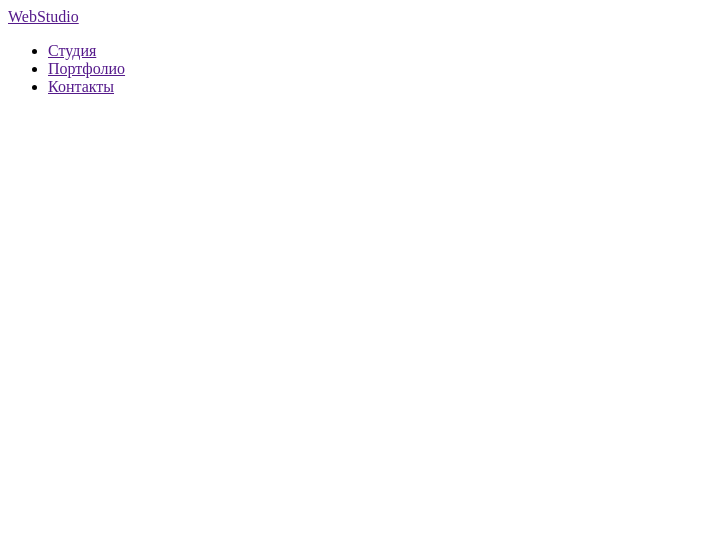
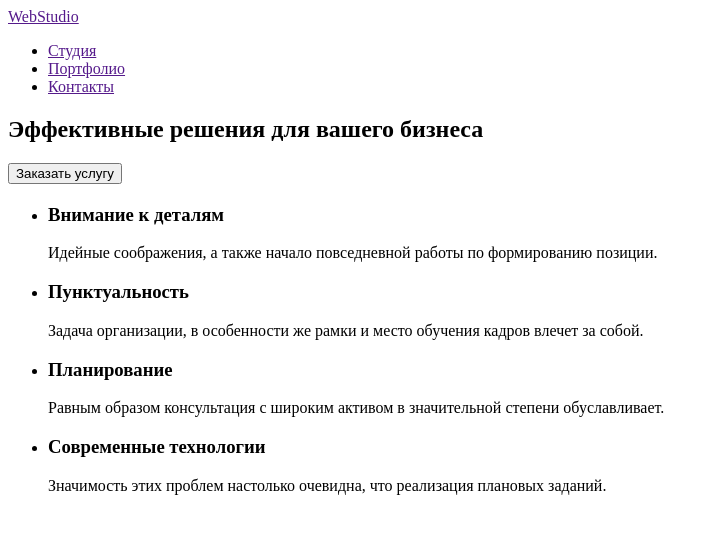
Before and after one commit to RomaSamkov/goit-markup-hw-01, a plain HTML site: page index.html in a window 1280 px wide. Shown: the whole page, without its empty margins (0-719 px from the left). Drawn offline with Linux system fonts and the light colour scheme.

Commit message:
Вторая секция страницы

```diff
--- a/index.html
+++ b/index.html
@@ -18,5 +18,34 @@
         </ul>
         </nav>
     </header>
+
+    <div>
+        <section>
+            <h1>Эффективные решения для вашего бизнеса</h1>
+            <button type="button" >Заказать услугу</button>
+        </section>
+    </div>
+        <section>
+            <h2></h2>
+            <ul>
+                <li>
+                    <h3>Внимание к деталям</h3>
+                    <p>Идейные соображения, а также начало повседневной работы по формированию позиции.</p>
+                </li>
+                <li>
+                    <h3>Пунктуальность</h3>
+                    <p>Задача организации, в особенности же рамки и место обучения кадров влечет за собой.</p>
+                </li>
+                <li>
+                    <h3>Планирование</h3>
+                    <p>Равным образом консультация с широким активом в значительной степени обуславливает.</p>
+                </li>
+                <li>
+                    <h3>Современные технологии</h3>
+                    <p>Значимость этих проблем настолько очевидна, что реализация плановых заданий.</p>
+                </li>
+            </ul>
+        </section>
+
 </body>
 </html>
```
